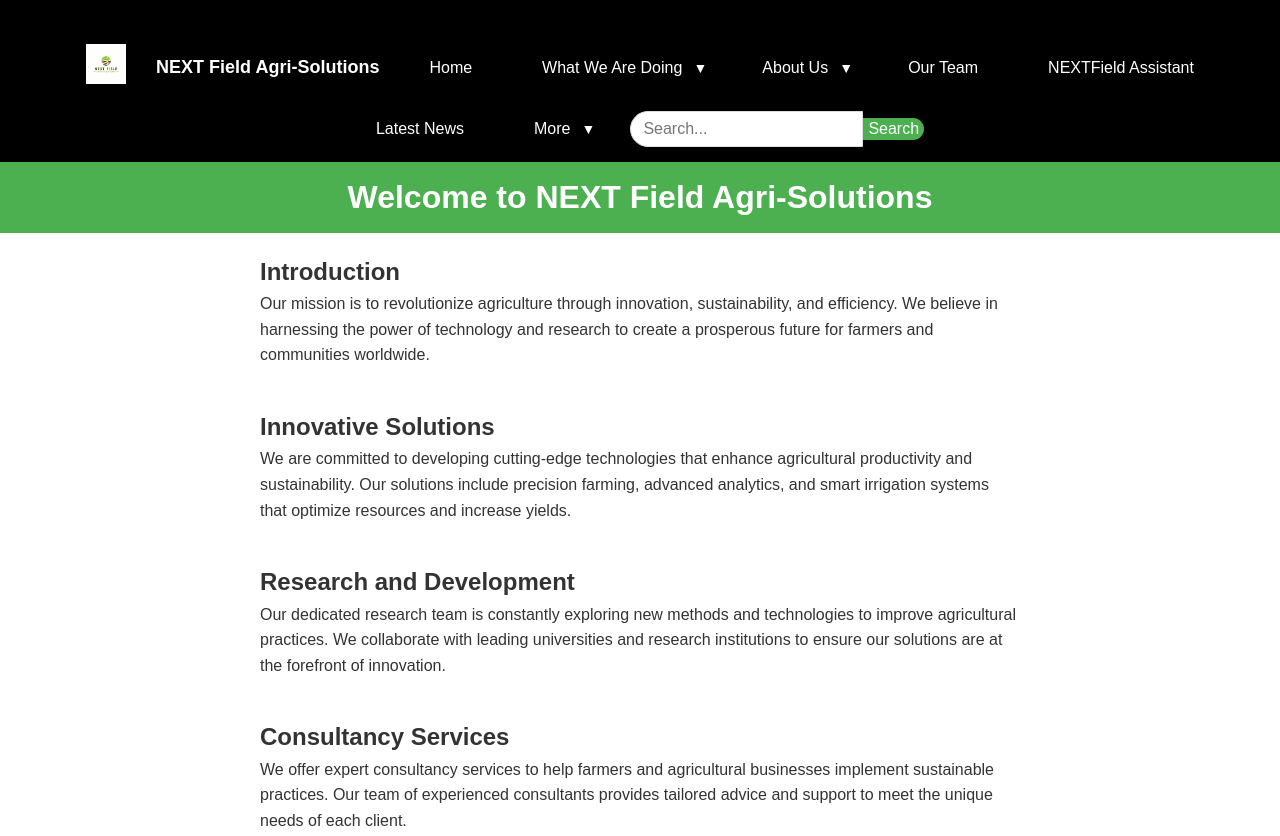
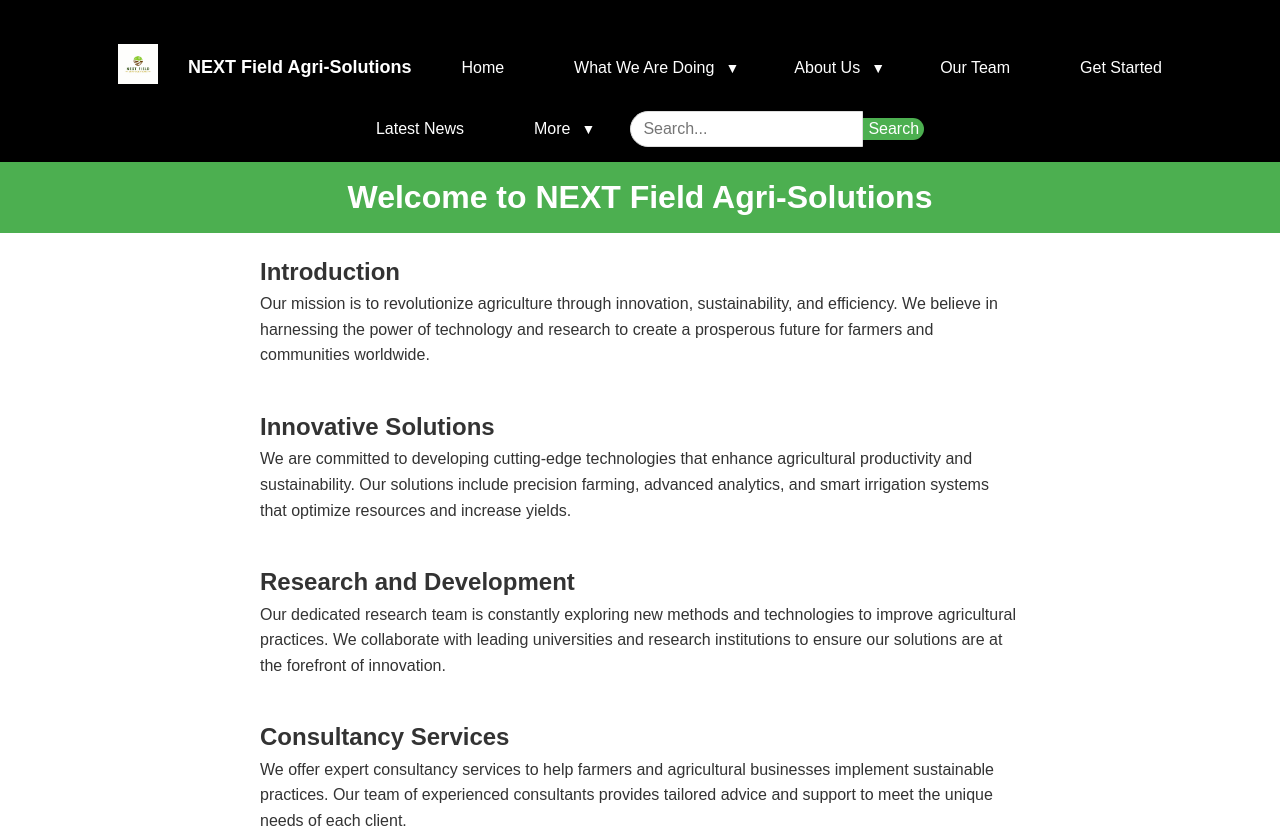
Before and after one commit to nextfieldagrisolutions/NEXT-FIELD-AGRI-SOLUTIONS, a plain HTML site: page index.html in a window 1280 px wide. Shown: the top 836 px of the page. Drawn offline with Linux system fonts and the light colour scheme.

Commit message:
Update index.html

```diff
--- a/index.html
+++ b/index.html
@@ -457,7 +457,7 @@
                </div>
 
                <div><a href="our team.html">Our Team</a></div>
-               <div><a href="members.html">NEXTField Assistant</a></div>
+               <div><a href="members.html">Get Started</a></div>
 
                <div><a href="latest news.html">Latest News</a></div>
                <div class="dropdown">
```
